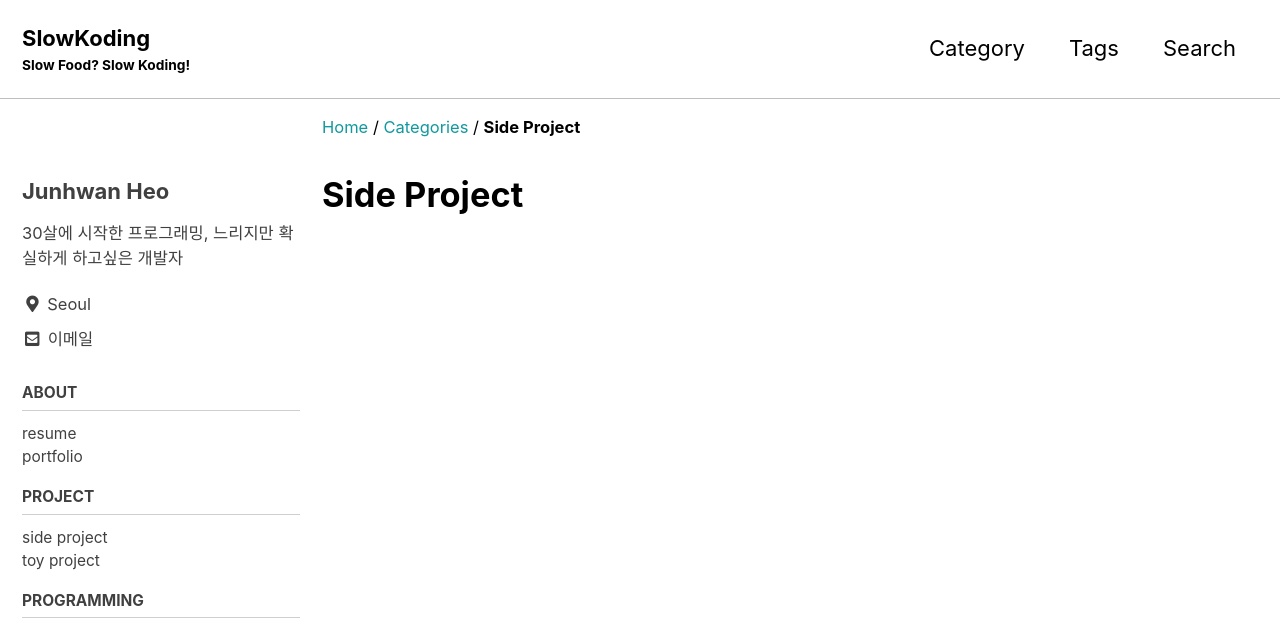
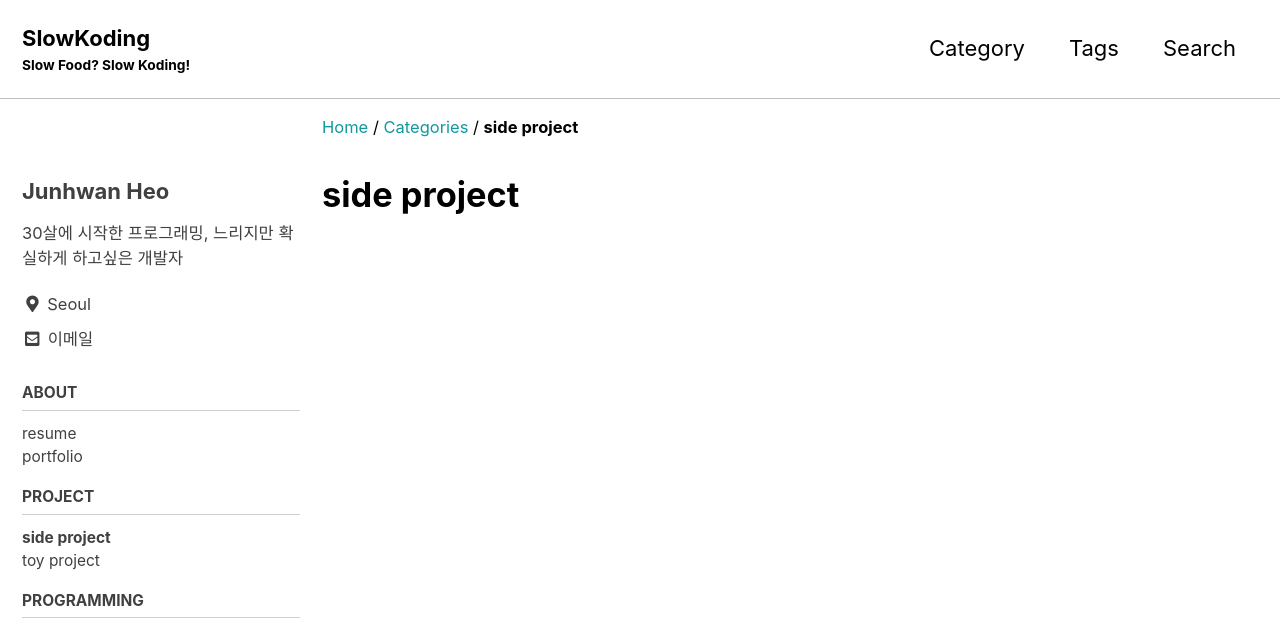
Before and after one commit to slowkoding/slowkoding.github.io, a Jekyll site: the page built from _pages/sideProject-archive.md, in a window 1280 px wide and 1115 px high. Shown: the top 632 px of the window. Built offline with Jekyll 4.4.1, drawn with Linux system fonts in a browser that asks for light colours; cached includes are drawn as plain includes; part of the change alters nothing that is shown.

```diff
--- a/_pages/sideProject-archive.md
+++ b/_pages/sideProject-archive.md
@@ -1,9 +1,9 @@
 ---
-title: "Side Project"
+title: "side project"
 layout: category
-permalink: /categories/sideProject/
+permalink: /categories/side_project/
 author_profile: true
-taxonomy: "sideProejct"
+taxonomy: "side_project"
 sidebar:
   nav: "docs"
 ---
```
